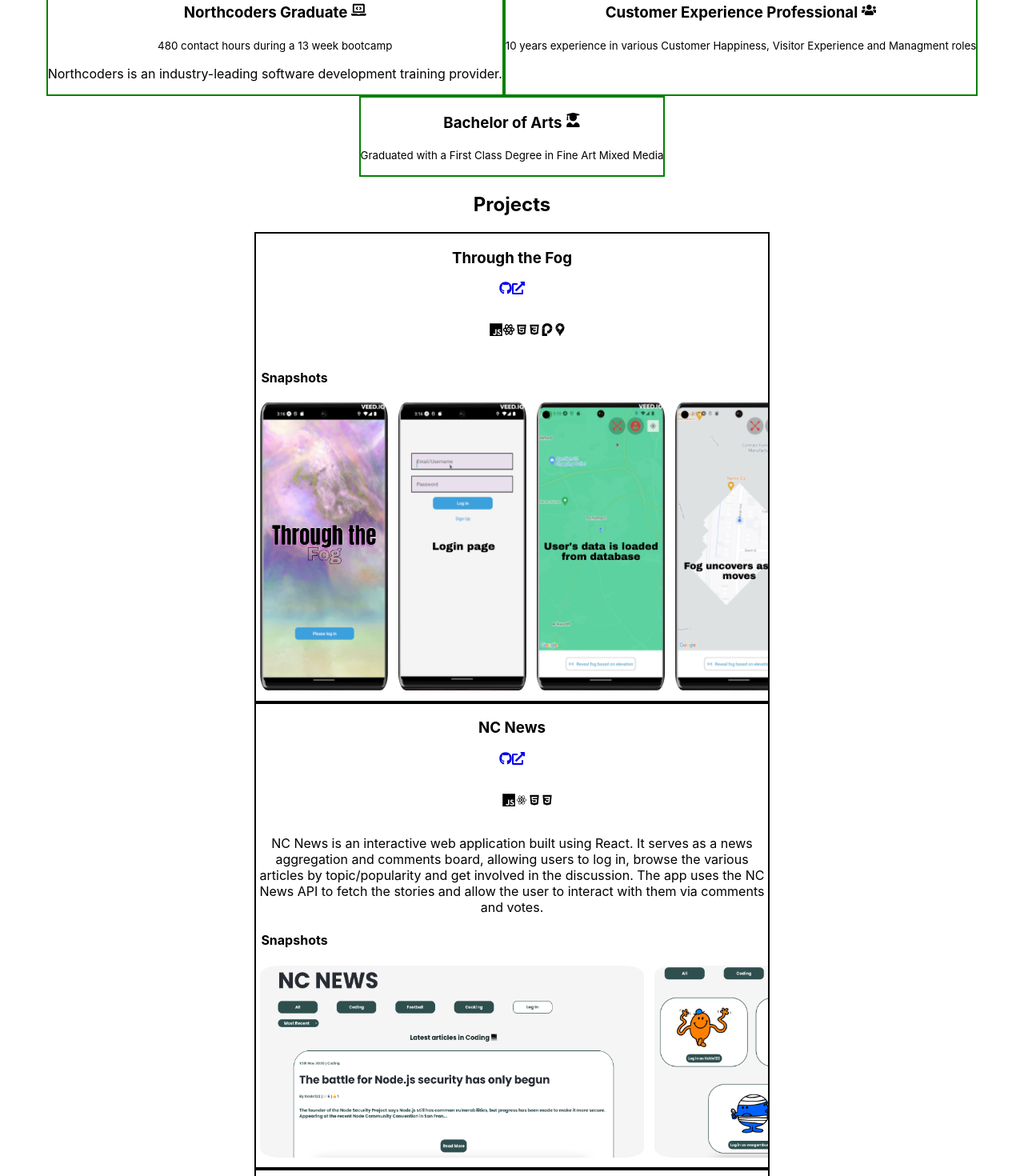
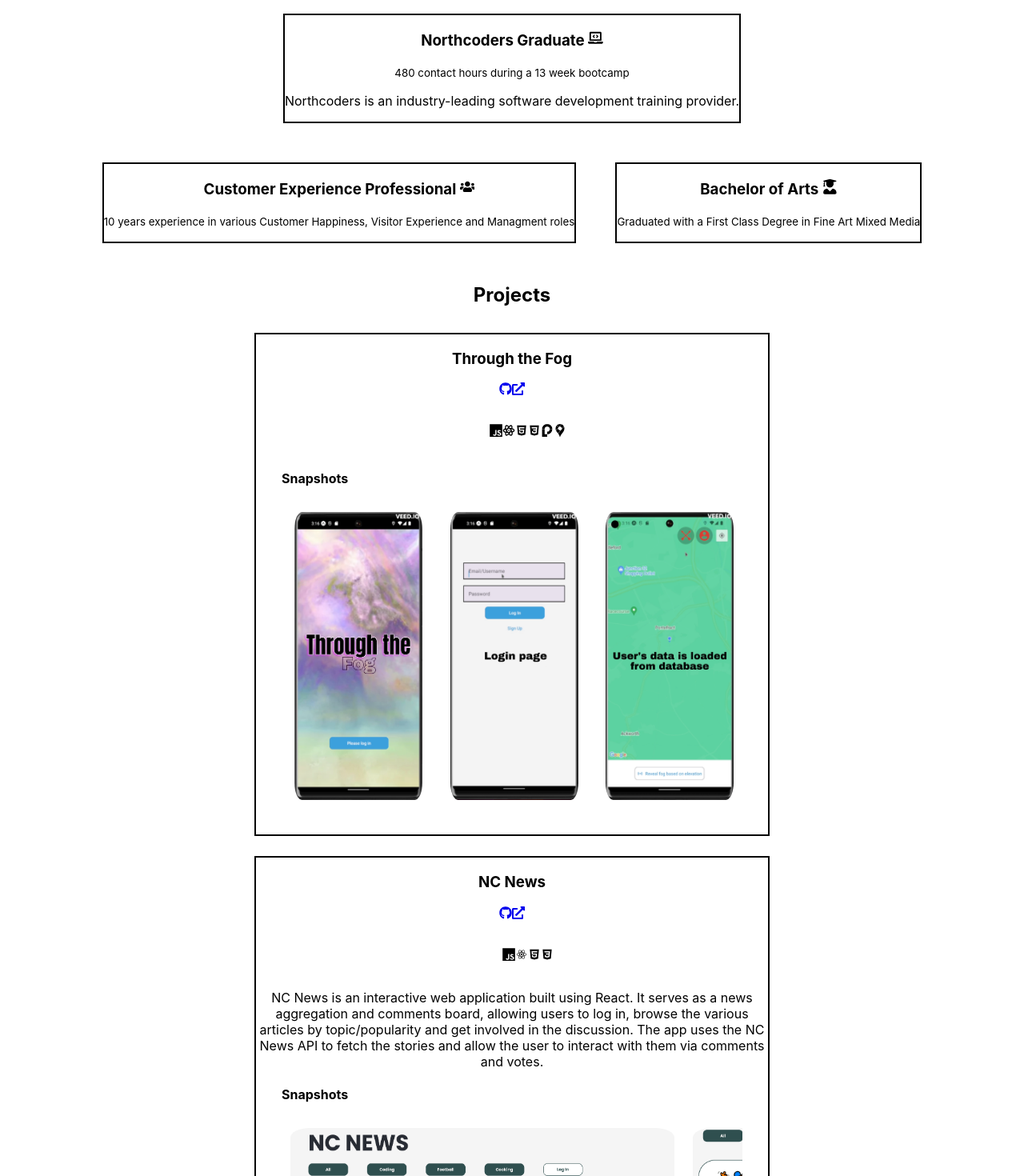
Before and after one commit to leahbanks/portfolio, a React (Create React App) app: page / in a window 1280 px wide. Shown: the part 260-1730 px from the top of the page at 80% size. Built offline with nearby package versions, Linux system fonts and the light colour scheme.

Commit message:
refactor - about data and contact component

```diff
--- a/src/components/About/About.jsx
+++ b/src/components/About/About.jsx
@@ -1,50 +1,14 @@
 import "./About.css";
 import AboutCard from "../AboutCard/AboutCard";
-import {
-  FaUserGraduate,
-  FaLaptopCode,
-  FaUsers,
-  FaLinkedinIn,
-  FaGithub,
-} from "react-icons/fa";
-
-import { FiDownload } from "react-icons/fi";
-
-const aboutCards = [
-  {
-    heading: "Northcoders Graduate",
-    subheading: "480 contact hours during a 13 week bootcamp",
-    info: "Northcoders is an industry-leading software development training provider.",
-    skills: [],
-    icon: <FaLaptopCode />,
-  },
-  {
-    heading: "Customer Experience Professional",
-    subheading:
-      "10 years experience in various Customer Happiness, Visitor Experience and Managment roles",
-    info: "",
-    skills: [],
-    icon: <FaUsers />,
-  },
-  {
-    heading: "Bachelor of Arts",
-    subheading: "Graduated with a First Class Degree in Fine Art Mixed Media",
-    info: "",
-    skills: [],
-    icon: <FaUserGraduate />,
-  },
-];
+import { aboutCards } from "../../data/about-data";
+import { FaLinkedinIn, FaGithub } from "react-icons/fa";
 
 export default function About() {
   return (
     <section className="about">
       <h2>About Me</h2>
-      <div className="about-links">
-        <FaLinkedinIn />
-        <FaGithub />
-        <FiDownload />
-      </div>
-
+      <FaLinkedinIn />
+      <FaGithub />
       <p>Bio here...</p>
       <div className="about-container">
         {aboutCards.map((card) => (
--- a/src/components/AboutCard/AboutCard.css
+++ b/src/components/AboutCard/AboutCard.css
@@ -3,8 +3,9 @@
     justify-content:center;
     flex-direction: row;
     flex-wrap: wrap;
+    margin: 2%;
 }
 
 .about-card {
-    border: 2px solid green;
+    border: 2px solid black;
 }
--- a/src/components/Contact/Contact.jsx
+++ b/src/components/Contact/Contact.jsx
@@ -1,5 +1,13 @@
-import './Contact.css'
+import "./Contact.css";
+import { FaLinkedinIn } from "react-icons/fa";
+import {HiOutlineMail} from "react-icons/hi"
 
-export default function Contact () {
-
+export default function Contact() {
+  return (
+    <section className="about-links">
+      <h2>Get In Touch</h2>
+      <FaLinkedinIn />
+      <HiOutlineMail />
+    </section>
+  );
 }
--- a/src/components/ProjectCard/ProjectCard.css
+++ b/src/components/ProjectCard/ProjectCard.css
@@ -2,6 +2,7 @@
   overflow: auto;
   display: flex;
   scroll-snap-type: x mandatory;
+  margin: 5%;
 }
 
 .fog-snapshots {
@@ -9,8 +10,8 @@
   scroll-snap-align: start;
   width: 20vh;
   height: 45vh;
-  margin-right: 1%;
-  margin-left: 1%;
+  margin-right: 3%;
+  margin-left: 3%;
   margin-bottom: 2%;
   border-radius: 6%;
 }
@@ -20,8 +21,8 @@
   scroll-snap-align: start;
   width: 60vh;
   height: 30vh;
-  margin-right: 1%;
-  margin-left: 1%;
+  margin-right: 2%;
+  margin-left: 2%;
   margin-bottom: 2%;
   border-radius: 5%;
 }
@@ -37,6 +38,7 @@
   justify-content: space-around;
   flex-direction: row;
   flex-wrap: wrap;
+  margin: 1%;
 }
 
 .project-card {
@@ -46,5 +48,5 @@
 
 .snapshots-heading {
   text-align: start;
-  margin-left: 1%;
+  margin-left: 5%;
 }
--- /dev/null
+++ b/src/data/about-data.js
@@ -0,0 +1,30 @@
+import {
+    FaUserGraduate,
+    FaLaptopCode,
+    FaUsers,
+  } from "react-icons/fa";
+
+  export const aboutCards = [
+    {
+      heading: "Northcoders Graduate",
+      subheading: "480 contact hours during a 13 week bootcamp",
+      info: "Northcoders is an industry-leading software development training provider.",
+      skills: [],
+      icon: <FaLaptopCode />,
+    },
+    {
+      heading: "Customer Experience Professional",
+      subheading:
+        "10 years experience in various Customer Happiness, Visitor Experience and Managment roles",
+      info: "",
+      skills: [],
+      icon: <FaUsers />,
+    },
+    {
+      heading: "Bachelor of Arts",
+      subheading: "Graduated with a First Class Degree in Fine Art Mixed Media",
+      info: "",
+      skills: [],
+      icon: <FaUserGraduate />,
+    },
+  ];
```
